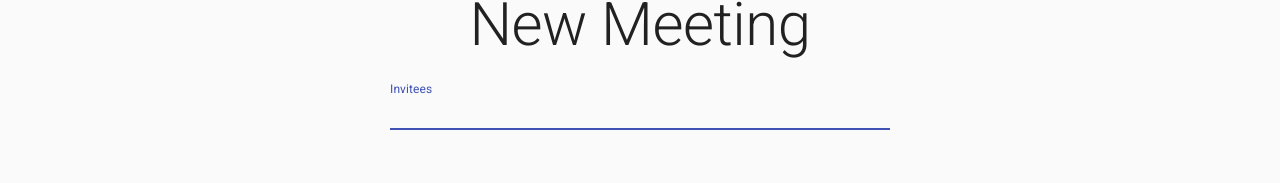
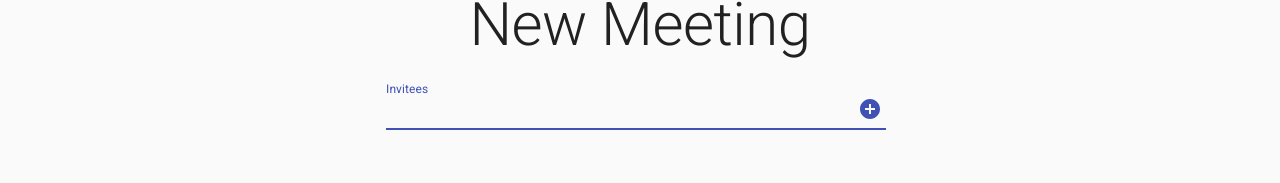
Before and after one commit to Alxjlv/schmeet-frontend, a React (Create React App) app in the folder schmeet-app/: page /NewMeeting in a window 1280 px wide. Shown: the part 126-309 px from the top of the page. Built offline with nearby package versions, Linux system fonts and the light colour scheme.

Commit message:
Plus button next to invitee text field

```diff
--- a/schmeet-app/src/components/InviteField.jsx
+++ b/schmeet-app/src/components/InviteField.jsx
@@ -1,7 +1,7 @@
 import React from "react";
 import "../App.css";
-import { TextField, Chip } from "@material-ui/core";
-import ClearIcon from "@material-ui/icons/Clear";
+import { TextField, IconButton, Chip } from "@material-ui/core";
+import AddCircle from "@material-ui/icons/AddCircle";
 
 class InviteField extends React.Component {
   state = {
@@ -30,6 +30,16 @@ class InviteField extends React.Component {
     }
   };
 
+  handlePlusButton = (evt) => {
+    var email = this.state.value.trim();
+    if (email) {
+      this.setState({
+        emails: [...this.state.emails, email],
+        value: "",
+      });
+    }
+  };
+
   handleDelete = (evt) => {};
 
   render() {
@@ -45,6 +55,12 @@ class InviteField extends React.Component {
           autoFocus={true}
           style={{ marginBottom: len === 0 ? "42px" : "0px" }}
         />
+        <IconButton
+          onClick={this.handlePlusButton}
+          style={{ marginLeft: "-40px", marginBottom: "-32px" }}
+        >
+          <AddCircle color="primary" />
+        </IconButton>
         <br />
         {this.state.emails.map((email) => (
           <Chip
```
Lines whose indentation alone changed are shown as unchanged.
